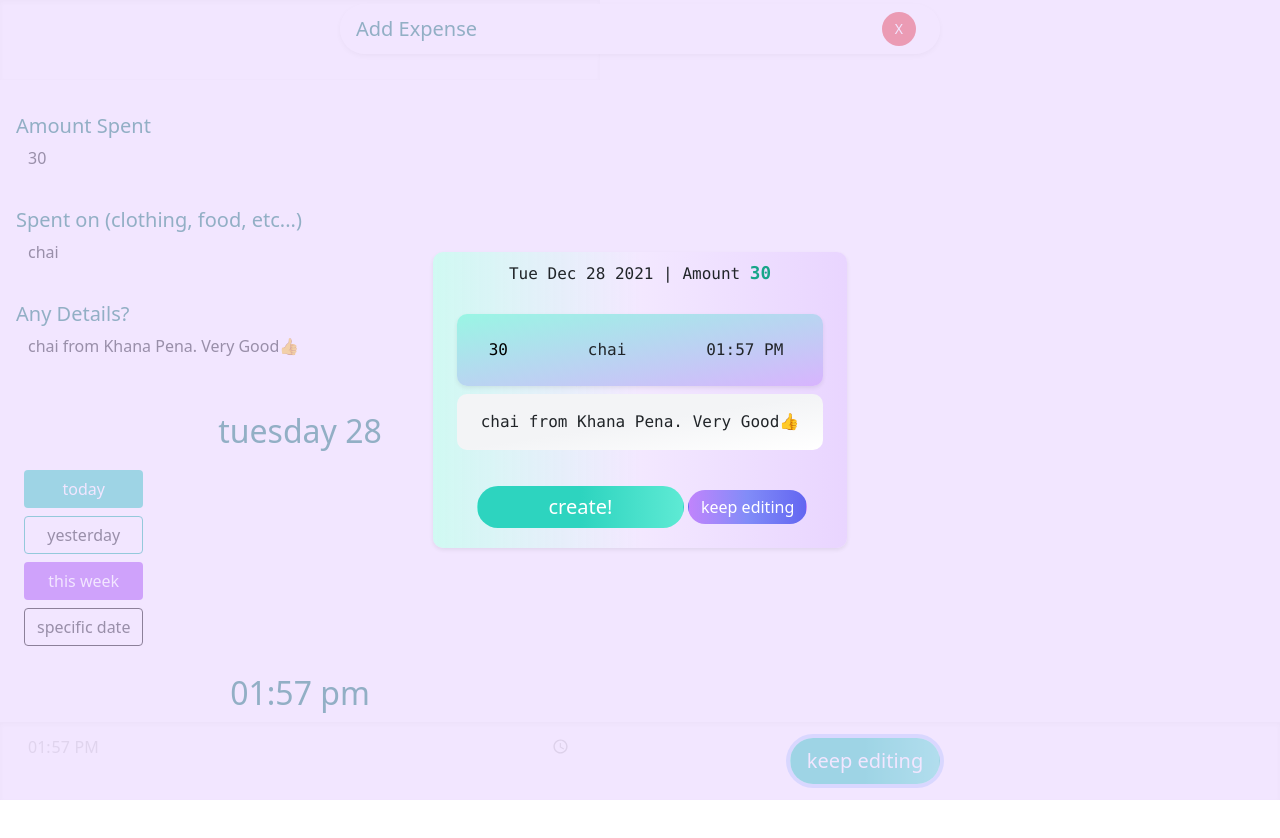
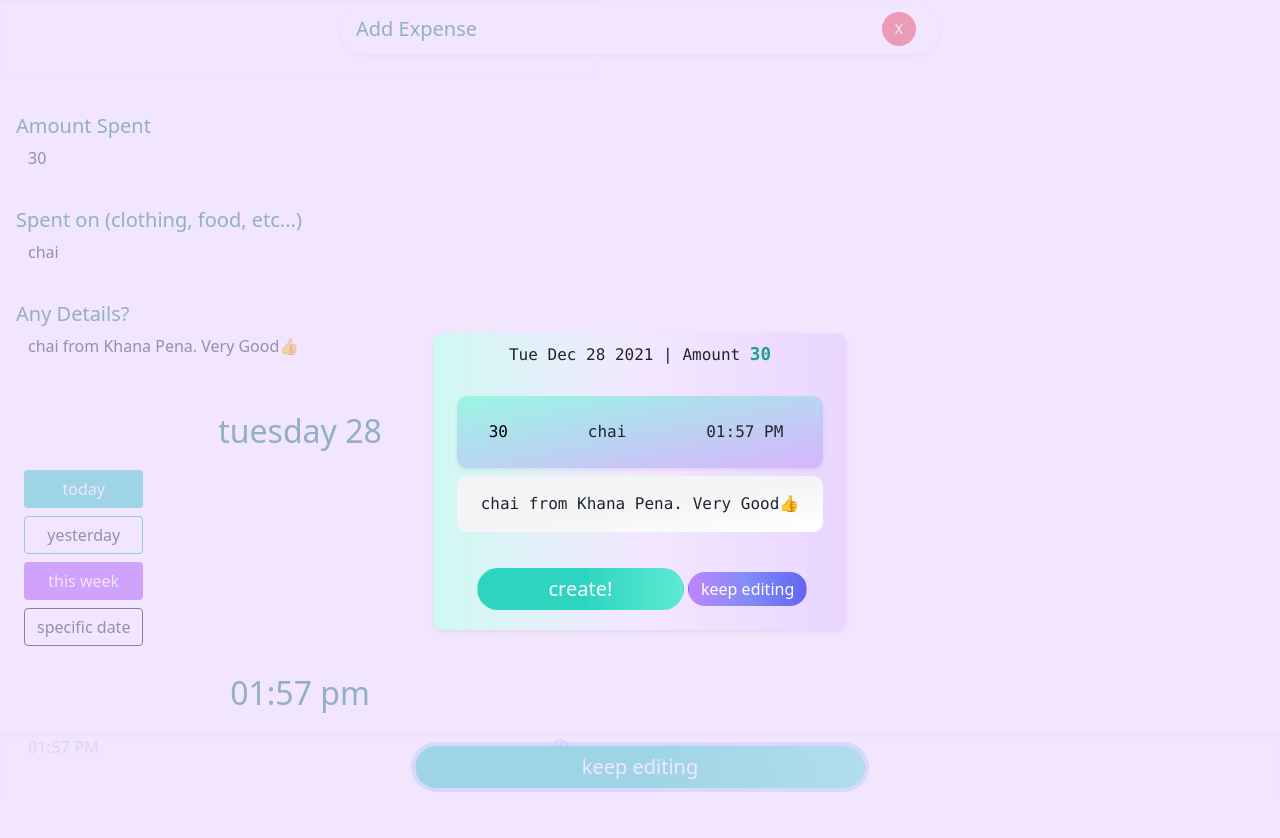
Before and after one commit to ahmadkhudai/next-tracker, a Next.js app: page /add_expense/AddExpenseForm in a window 1280 px wide. Both pictures are taken after a click on the button "all done". Shown: the top 838 px of the page. After the commit the page ends 800 px from the top, so only its background shows below. Built offline with nearby package versions, Linux system fonts and the light colour scheme.

Commit message:
backdrop scrolling issues resolved (i think)

```diff
--- a/package.json
+++ b/package.json
@@ -3,7 +3,7 @@
   "private": true,
   "scripts": {
     "dev": "next dev",
-    "dev-online": "next dev -H 192.168.137.1",
+    "dev-online": "next dev -- -H 192.168.0.101",
     "build": "next build",
     "start": "next start",
     "lint": "next lint"
--- a/pages/add_expense/AddExpenseForm.tsx
+++ b/pages/add_expense/AddExpenseForm.tsx
@@ -335,10 +335,10 @@ export function AddExpenseForm({addNewExpense, handleClose}: Props) {
 
 
                         </div>
-                        <div className={" ak_footer_low_z bg-white/80 w-100 flex justify-content-center    p-2  h-auto shadow-inner "}>
-                            <div className="form-group flex justify-content-end  w-100 m-2  ak_max_600px">
+                        <div className={" ak_footer_low_z bg-white/80 w-100 flex justify-content-center    p-1  h-auto shadow-inner "}>
+                            <div className="form-group flex justify-content-center  w-75   ak_max_600px py-2 m-0">
                                 <TealButton
-                                    styleClasses={"ak_max_600mx w-25 p-2     text-white    text-xl  rounded-full"}
+                                    styleClasses={"ak_max_600mx w-75   text-white text-xl  rounded-full"}
                                     text={showCurrentExpense ? "keep editing" : "all done"}
                                     onClick={() => setShowCurrentExpense(!showCurrentExpense)}
 
--- a/styles/globals.css
+++ b/styles/globals.css
@@ -3,6 +3,11 @@
 @tailwind utilities;
 .ak_accent_text {
   color: #17a589;
+}
+
+body {
+  position: fixed;
+  width: 100%;
 }
 
 .ak_black {
@@ -241,7 +246,8 @@ a {
   display: flex;
   align-items: center;
   justify-content: center;
-  z-index: 2000;
+  overflow-y: hidden;
+  z-index: 3000;
 }
 
 #modal {
--- a/styles/tailwind.scss
+++ b/styles/tailwind.scss
@@ -12,6 +12,10 @@ $accent_color:#17a589;
   color:$accent_color;
 }
 
+body {
+  position: fixed;
+  width: 100%;
+}
 //.ak_label{
 //  background: $base_color;
 //  opacity: 80%;
@@ -333,7 +337,8 @@ a{
   display: flex;
   align-items: center;
   justify-content: center;
-  z-index: 2000;
+  overflow-y: hidden;
+  z-index: 3000;
 }
 
 #modal {
```
Also changed, not shown: 1 other file (tests, documents, lock files or other folders).
